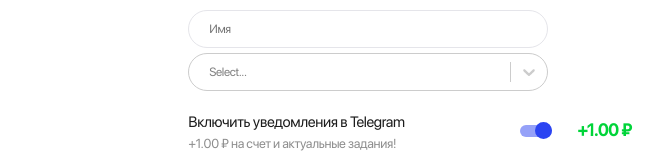
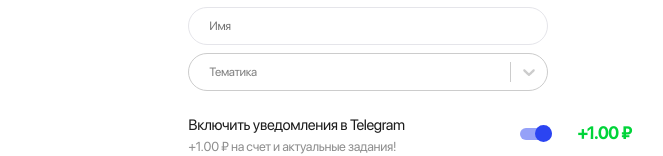
Before and after one commit to flowtok/front.flowtok.io, a React app: page /signup in a window 1280 px wide. Shown: the part 420-576 px from the top of the page, without its empty margins (28-691 px from the left). Built offline with nearby package versions, Linux system fonts and the light colour scheme.

Commit message:
fixed network button, added some types and translations

```diff
--- a/src/components/atoms/NetworkButton/styles.module.scss
+++ b/src/components/atoms/NetworkButton/styles.module.scss
@@ -73,6 +73,7 @@
   }
   .icon-container {
     left: 15px;
+    @include adaptive-value-large-desktop(left, 15);
   }
 }
 
--- a/src/components/molecules/SignUp/MainUserInfoForm/index.tsx
+++ b/src/components/molecules/SignUp/MainUserInfoForm/index.tsx
@@ -5,33 +5,18 @@ import { useTranslation } from 'react-i18next';
 import { useForm } from 'react-hook-form';
 import { Button } from '../../../atoms/Button';
 import Select from 'react-select';
-import { Option } from 'react-select/src/filters';
 import chroma from 'chroma-js';
-import { Link } from 'react-router-dom';
-import {
-  Mutation,
-  MutationFinishJoinArgs,
-  Themes,
-  User,
-} from '../../../../models/models';
+import { MutationFinishJoinArgs, User } from '../../../../models/models';
 import { useMutation } from '@apollo/client';
 import { FINISH_JOIN } from '../../../../api/mutations';
+import { options } from './options';
+import { Option } from 'react-select/src/filters';
 
 type FormPropsT = any;
 type FormDataT = {
   name: string;
 };
 
-const options = [
-  { value: 'music', label: 'Animals', data: Themes.animals, color: '#00B8D9' },
-  {
-    value: 'dancing',
-    label: 'Dancing',
-    data: Themes.dancing,
-    color: '#0052CC',
-  },
-  { value: 'art', label: 'Auto', data: Themes.auto, color: '#5243AA' },
-];
 export const MainUserInfoForm: FC<FormPropsT> = ({}) => {
   const { t } = useTranslation();
   const {
@@ -46,7 +31,6 @@ export const MainUserInfoForm: FC<FormPropsT> = ({}) => {
   );
 
   const onSubmit = (data: FormDataT) => {
-    console.log('Submit');
     if (data && themes.length) {
       finishJoin({
         variables: {
@@ -124,6 +108,7 @@ export const MainUserInfoForm: FC<FormPropsT> = ({}) => {
             isMulti
             value={themes}
             options={options}
+            placeholder={t('pages.signup.placeholders.theme')}
             onChange={(options, action) => {
               if (action.action === 'select-option' && themes.length > 2) {
                 alert(`${t('pages.signup.notifications.maxTopics')}`);
--- /dev/null
+++ b/src/components/molecules/SignUp/MainUserInfoForm/options.ts
@@ -0,0 +1,24 @@
+import { Themes } from '../../../../models/models';
+import i18n from '../../../../i18n';
+
+export const options = [
+  {
+    data: Themes.animals,
+    label: i18n.t('pages.signup.themes.animals'),
+    color: '#00B8D9',
+    value: 'animals',
+  },
+  {
+    data: Themes.dancing,
+    label: i18n.t('pages.signup.themes.dancing'),
+    color: '#0052CC',
+    value: 'dancing',
+  },
+  {
+    data: Themes.auto,
+    label: i18n.t('pages.signup.themes.auto'),
+    color: '#5243AA',
+    value: 'auto',
+  },
+  /* continue here pls */
+];
--- a/src/components/molecules/SignUp/MainUserInfoForm/styles.module.scss
+++ b/src/components/molecules/SignUp/MainUserInfoForm/styles.module.scss
@@ -140,7 +140,7 @@
 
 @media (min-width: 1024px) {
   .row {
-    margin-bottom: 5px;
+    margin-bottom: 8px;
 
     > div > input {
       padding: 12px 20px;
--- a/src/translations/ru/translation.json
+++ b/src/translations/ru/translation.json
@@ -63,6 +63,30 @@
         "theme": "Тематика",
         "country": "Страна",
         "link": "Вставьте ссылку"
+      },
+      "themes": {
+        "parodies": "Пародии",
+        "karaoke": "Караоке",
+        "duets": "Дуэты",
+        "games": "Игры",
+        "unsuccessfulTakes": "Неудачные дубли",
+        "entertaining": "Развлечения",
+        "dressingUp": "Переодевание",
+        "animals": "Животные",
+        "children": "Дети",
+        "magicTricks": "Фокусы",
+        "challenges": "Челленджи",
+        "fashion": "Мода",
+        "food": "Еда",
+        "traveling": "Путешествия",
+        "dancing": "Танцы",
+        "sport": "Спорт",
+        "cosplay": "Косплей",
+        "unpacking": "Распаковка",
+        "music": "Музыка",
+        "socialVideos": "Социальные видео",
+        "auto": "Машины",
+        "congratulations": "Поздравления"
       },
       "agreement": "Нажимая кнопку «Перейти в мой FlowTok», вы принимаете условия Пользовательского соглашения"
     },
@@ -180,7 +204,7 @@
     "done": "Способ оплаты успешно добавлен!",
     "done-description": "Вы сможете выбрать его для вывода средсств из списка «Сохраненные»",
     "error": "Способ оплаты не добавлен!",
-    "error-description" : "Проверьте введенные данные и повторитие попытку"
+    "error-description": "Проверьте введенные данные и повторитие попытку"
   },
   "validation-messages": {
     "required": "Поле обязательно для заполнения",
```
Also changed, not shown: 1 other file (tests, documents, lock files or other folders).
